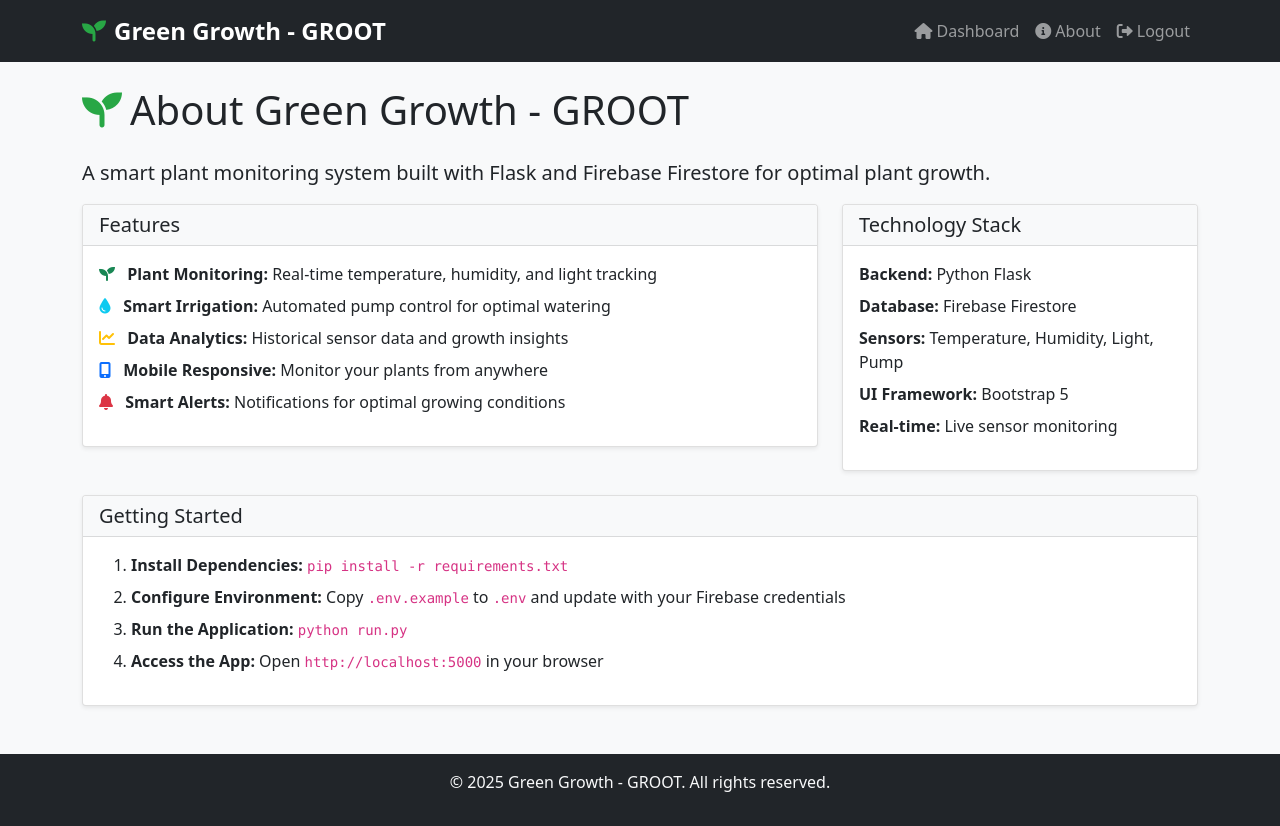
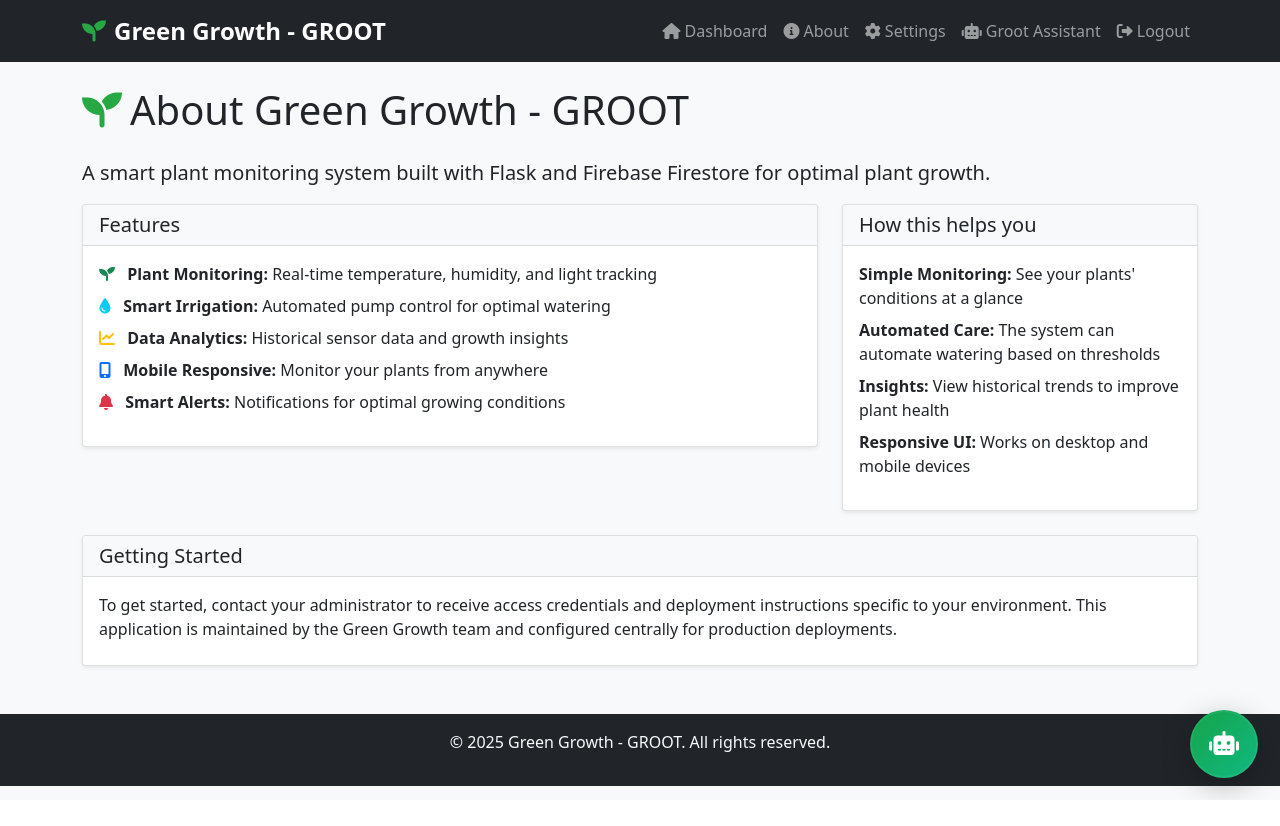
Before and after one commit to andrei-crisu/GreenGrowth_GROOT, a Flask app: template WebUI/firebase-flask-app/app/templates/about.html in a window 1280 px wide. After the commit the page ends 800 px from the top, so only its background shows below. Run offline with Flask 3, Linux system fonts and the light colour scheme; the template is opened without the code that fills it, so the values that code supplies are empty.

Commit message:
improved gui, no firebase connection yet

```diff
--- a/WebUI/firebase-flask-app/app/static/css/styles.css
+++ b/WebUI/firebase-flask-app/app/static/css/styles.css
@@ -264,3 +264,123 @@
 .clickable-card:active {
     transform: translateY(-4px);
 }
+
+/* Floating Groot Assistant button */
+.groot-assist-btn {
+    position: fixed;
+    right: 22px;
+    bottom: 22px;
+    width: 68px;
+    height: 68px;
+    background: linear-gradient(135deg, #16a34a, #10b981);
+    color: #ffffff;
+    border-radius: 50%;
+    display: flex;
+    align-items: center;
+    justify-content: center;
+    box-shadow: 0 8px 30px rgba(0, 0, 0, 0.28);
+    z-index: 1050;
+    transition: transform 0.15s ease, box-shadow 0.15s ease;
+    text-decoration: none;
+}
+
+.groot-assist-btn:focus {
+    outline: 3px solid rgba(40,167,69,0.25);
+    outline-offset: 2px;
+}
+
+.groot-assist-btn:hover {
+    transform: translateY(-4px);
+    box-shadow: 0 10px 30px rgba(0, 0, 0, 0.3);
+    color: #fff;
+}
+
+.groot-assist-icon i {
+    font-size: 24px;
+}
+
+@media (max-width: 576px) {
+    .groot-assist-btn {
+        right: 14px;
+        bottom: 14px;
+        width: 58px;
+        height: 58px;
+    }
+}
+
+/* Pulsing ring behind the button */
+.groot-assist-ring {
+    position: absolute;
+    width: 100%;
+    height: 100%;
+    border-radius: 50%;
+    top: 0;
+    left: 0;
+    box-shadow: 0 0 0 rgba(16,185,129, 0.6);
+    pointer-events: none;
+    transform: scale(1);
+    z-index: 1048;
+}
+
+@keyframes assistPulse {
+    0% {
+        box-shadow: 0 0 0 0 rgba(16,185,129, 0.6);
+        transform: scale(1);
+    }
+    70% {
+        box-shadow: 0 0 0 14px rgba(16,185,129, 0);
+        transform: scale(1.05);
+    }
+    100% {
+        box-shadow: 0 0 0 0 rgba(16,185,129, 0);
+        transform: scale(1);
+    }
+}
+
+.groot-assist-btn.has-convo .groot-assist-ring {
+    animation: assistPulse 2.5s infinite ease-out;
+}
+
+/* Badge showing conversation count */
+.groot-assist-badge {
+    position: absolute;
+    top: -6px;
+    right: -6px;
+    min-width: 20px;
+    height: 20px;
+    padding: 0 6px;
+    background: #ef4444;
+    color: #fff;
+    border-radius: 999px;
+    font-size: 12px;
+    line-height: 20px;
+    text-align: center;
+    box-shadow: 0 4px 10px rgba(0,0,0,0.2);
+    z-index: 1052;
+}
+
+/* Hover label */
+.groot-assist-label {
+    position: fixed;
+    right: 100px;
+    bottom: 34px;
+    background: #ffffff;
+    color: #111827;
+    padding: 6px 10px;
+    border-radius: 6px;
+    box-shadow: 0 6px 20px rgba(0,0,0,0.12);
+    font-weight: 600;
+    font-size: 13px;
+    display: none;
+    z-index: 1049;
+}
+
+.groot-assist-btn:hover + .groot-assist-label,
+.groot-assist-btn:focus + .groot-assist-label {
+    display: block;
+}
+
+/* Make ring visible always but animated only when has-convo */
+.groot-assist-ring {
+    border: 2px solid rgba(255,255,255,0.06);
+}
--- a/WebUI/firebase-flask-app/app/templates/about.html
+++ b/WebUI/firebase-flask-app/app/templates/about.html
@@ -48,24 +48,21 @@
     <div class="col-md-4">
         <div class="card">
             <div class="card-header">
-                <h5 class="mb-0">Technology Stack</h5>
+                <h5 class="mb-0">How this helps you</h5>
             </div>
             <div class="card-body">
                 <ul class="list-unstyled">
                     <li class="mb-2">
-                        <strong>Backend:</strong> Python Flask
+                        <strong>Simple Monitoring:</strong> See your plants' conditions at a glance
                     </li>
                     <li class="mb-2">
-                        <strong>Database:</strong> Firebase Firestore
+                        <strong>Automated Care:</strong> The system can automate watering based on thresholds
                     </li>
                     <li class="mb-2">
-                        <strong>Sensors:</strong> Temperature, Humidity, Light, Pump
+                        <strong>Insights:</strong> View historical trends to improve plant health
                     </li>
                     <li class="mb-2">
-                        <strong>UI Framework:</strong> Bootstrap 5
-                    </li>
-                    <li class="mb-2">
-                        <strong>Real-time:</strong> Live sensor monitoring
+                        <strong>Responsive UI:</strong> Works on desktop and mobile devices
                     </li>
                 </ul>
             </div>
@@ -80,24 +77,7 @@
                 <h5 class="mb-0">Getting Started</h5>
             </div>
             <div class="card-body">
-                <ol>
-                    <li class="mb-2">
-                        <strong>Install Dependencies:</strong>
-                        <code>pip install -r requirements.txt</code>
-                    </li>
-                    <li class="mb-2">
-                        <strong>Configure Environment:</strong>
-                        Copy <code>.env.example</code> to <code>.env</code> and update with your Firebase credentials
-                    </li>
-                    <li class="mb-2">
-                        <strong>Run the Application:</strong>
-                        <code>python run.py</code>
-                    </li>
-                    <li class="mb-2">
-                        <strong>Access the App:</strong>
-                        Open <code>http://localhost:5000</code> in your browser
-                    </li>
-                </ol>
+                <p class="mb-2">To get started, contact your administrator to receive access credentials and deployment instructions specific to your environment. This application is maintained by the Green Growth team and configured centrally for production deployments.</p>
             </div>
         </div>
     </div>
--- a/WebUI/firebase-flask-app/app/templates/base.html
+++ b/WebUI/firebase-flask-app/app/templates/base.html
@@ -37,6 +37,16 @@
                         </a>
                     </li>
                     <li class="nav-item">
+                        <a class="nav-link" href="{{ url_for('web.settings') }}">
+                            <i class="fas fa-cog me-1"></i>Settings
+                        </a>
+                    </li>
+                    <li class="nav-item">
+                        <a class="nav-link" href="{{ url_for('web.assistant') }}">
+                            <i class="fas fa-robot me-1"></i>Groot Assistant
+                        </a>
+                    </li>
+                    <li class="nav-item">
                         <a class="nav-link" href="{{ url_for('web.logout') }}" onclick="return confirm('Are you sure you want to logout?')">
                             <i class="fas fa-sign-out-alt me-1"></i>Logout
                         </a>
@@ -72,6 +82,18 @@
         </div>
     </footer>
 
+    <!-- Floating Groot Assistant button (more visible) -->
+    {% set _convo = session.get('assistant_convo', []) %}
+    {% set _convo_len = _convo|length if _convo is not none else 0 %}
+    <a href="{{ url_for('web.assistant') }}" class="groot-assist-btn {% if _convo_len > 0 %}has-convo{% endif %}" aria-label="Open Groot Assistant" title="Groot Assistant">
+        <span class="groot-assist-ring" aria-hidden="true"></span>
+        <span class="groot-assist-icon" aria-hidden="true"><i class="fas fa-robot"></i></span>
+        {% if _convo_len > 0 %}
+            <span class="groot-assist-badge" aria-hidden="true">{{ _convo_len }}</span>
+        {% endif %}
+    </a>
+    <div class="groot-assist-label" aria-hidden="true">GROOT AI</div>
+
     <!-- Bootstrap JS -->
     <script src="https://cdn.jsdelivr.net/npm/bootstrap@5.1.3/dist/js/bootstrap.bundle.min.js"></script>
     <!-- Custom JS -->
```
Also changed, not shown: WebUI/firebase-flask-app/app/routes/web.py (+51 -0 lines), WebUI/firebase-flask-app/app/templates/assistant.html (added, +37 -0 lines), WebUI/firebase-flask-app/app/templates/login.html (+23 -0 lines), WebUI/firebase-flask-app/app/templates/settings.html (added, +28 -0 lines).
